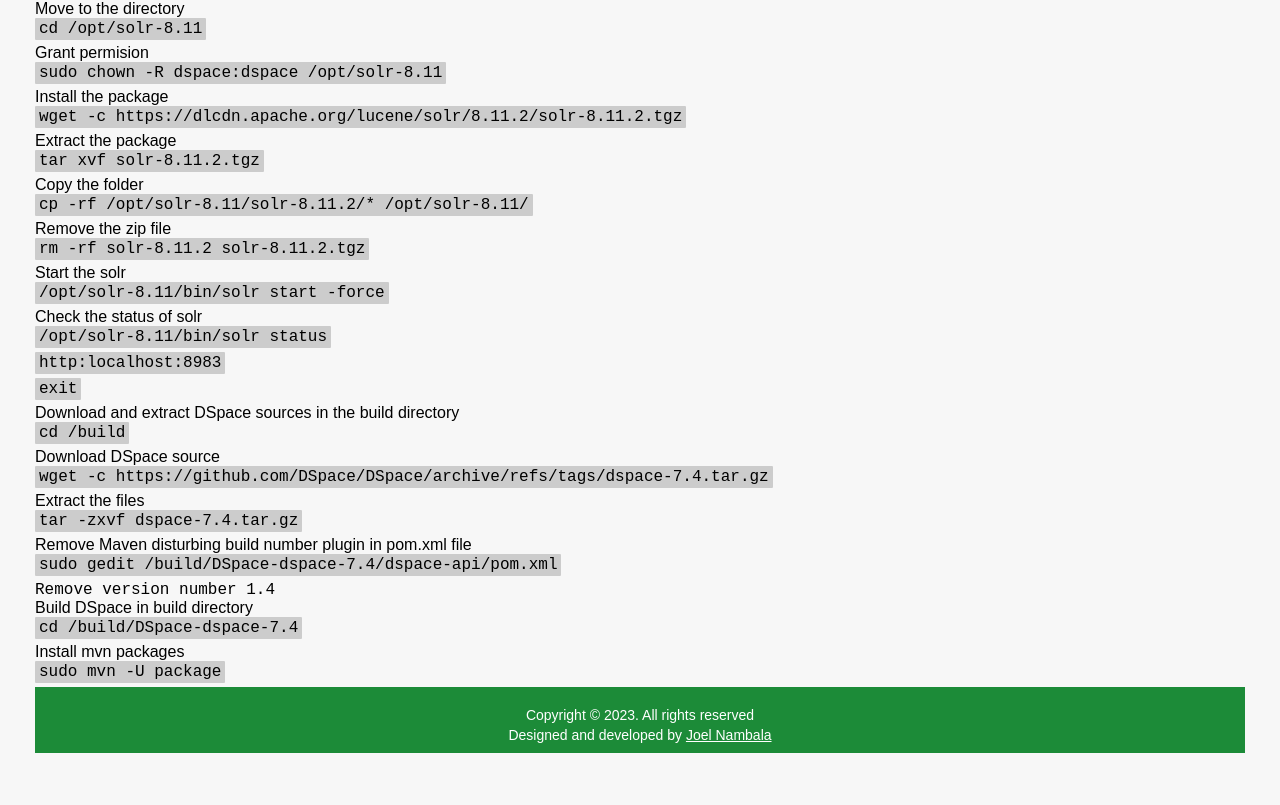
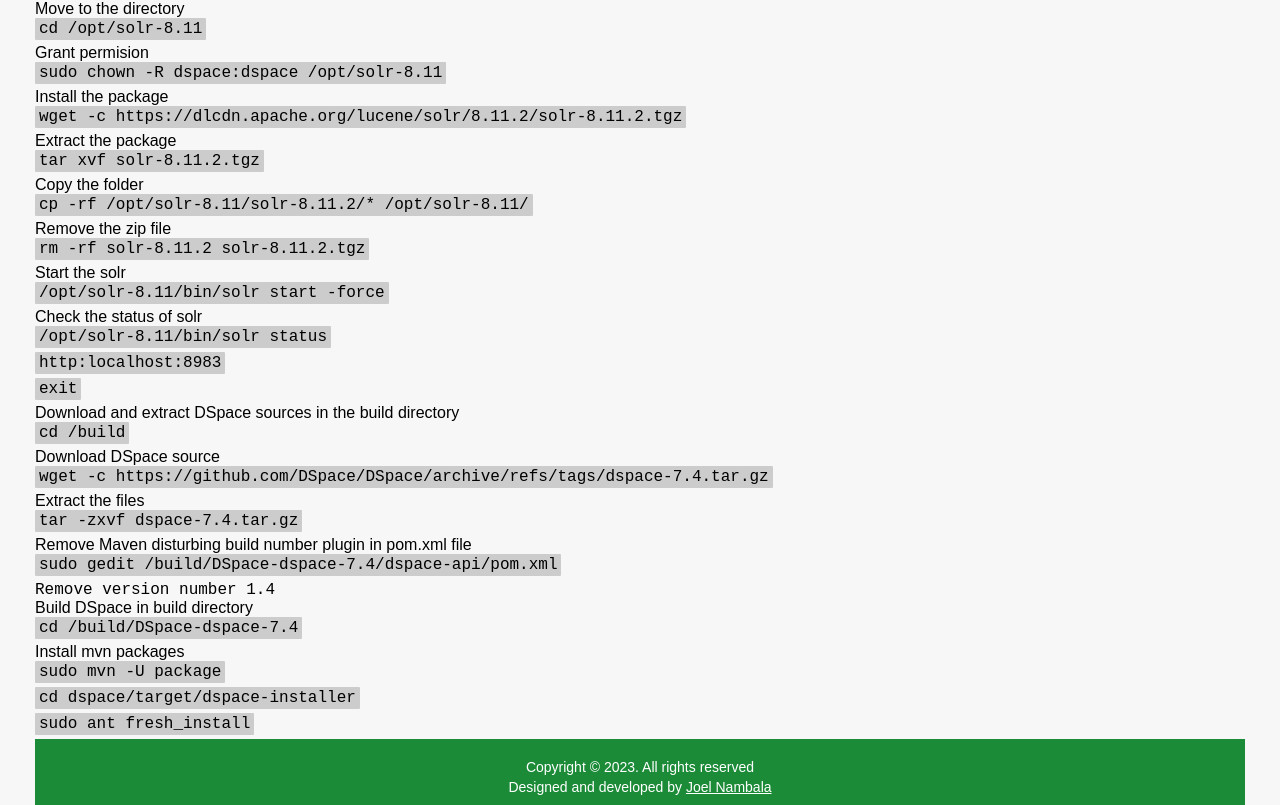
Before and after one commit to joel-nambala/LMS, a website: page repository.html in a window 1280 px wide. Shown: the part 2131-2936 px from the top of the page. Before the commit the page ends 2884 px from the top, so only its background shows below. Drawn offline with Linux system fonts and the light colour scheme; a web font is replaced by a local one.

Commit message:
Added the last commands

```diff
--- a/repository.html
+++ b/repository.html
@@ -248,6 +248,8 @@
             <code class="dspace-code">cd /build/DSpace-dspace-7.4</code>
             <p class="dspace-txt">Install mvn packages</p>
             <code class="dspace-code">sudo mvn -U package</code>
+            <code class="dspace-code">cd dspace/target/dspace-installer</code>
+            <code class="dspace-code">sudo ant fresh_install</code>
           </div>
         </div>
       </section>
```
